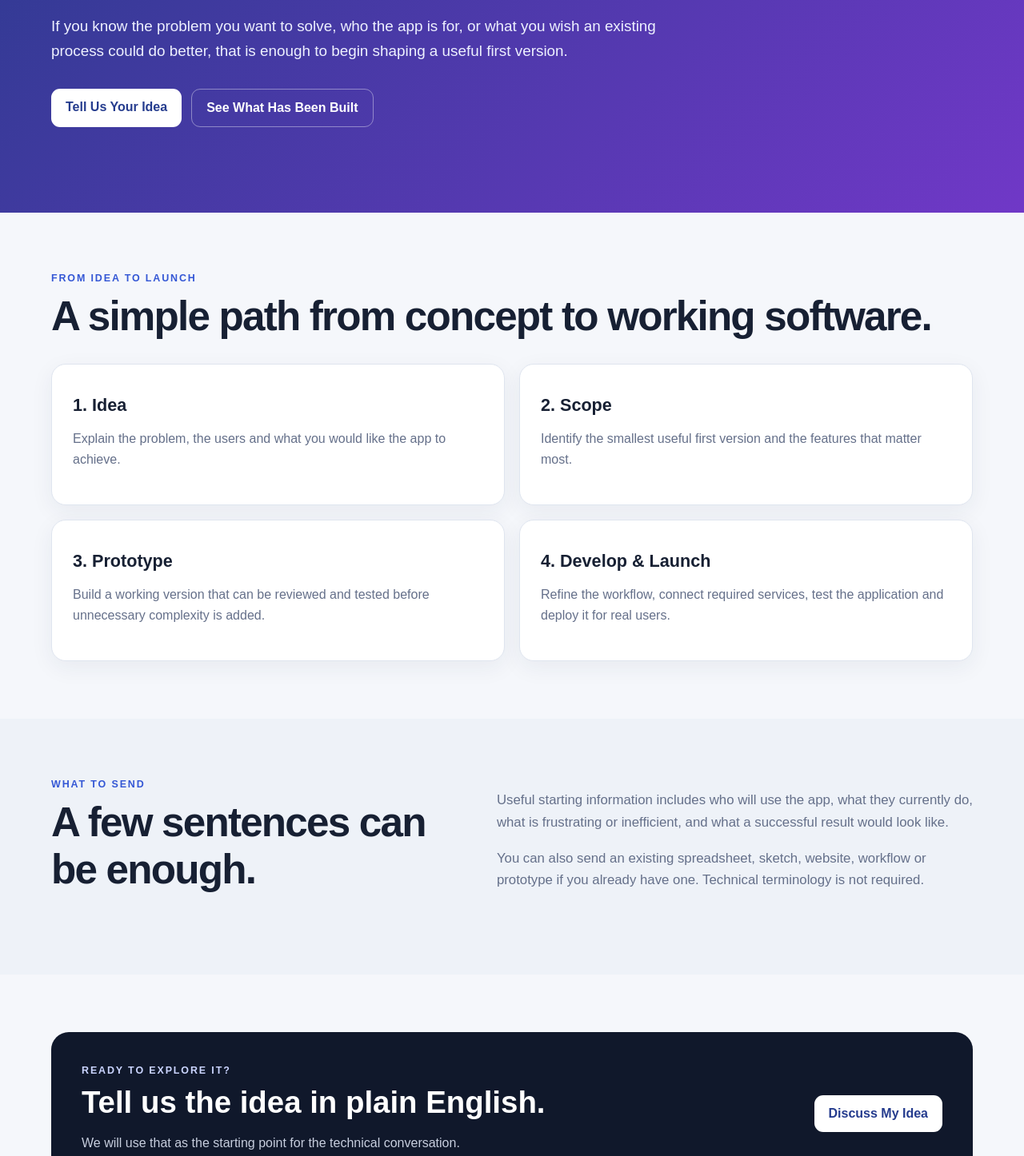
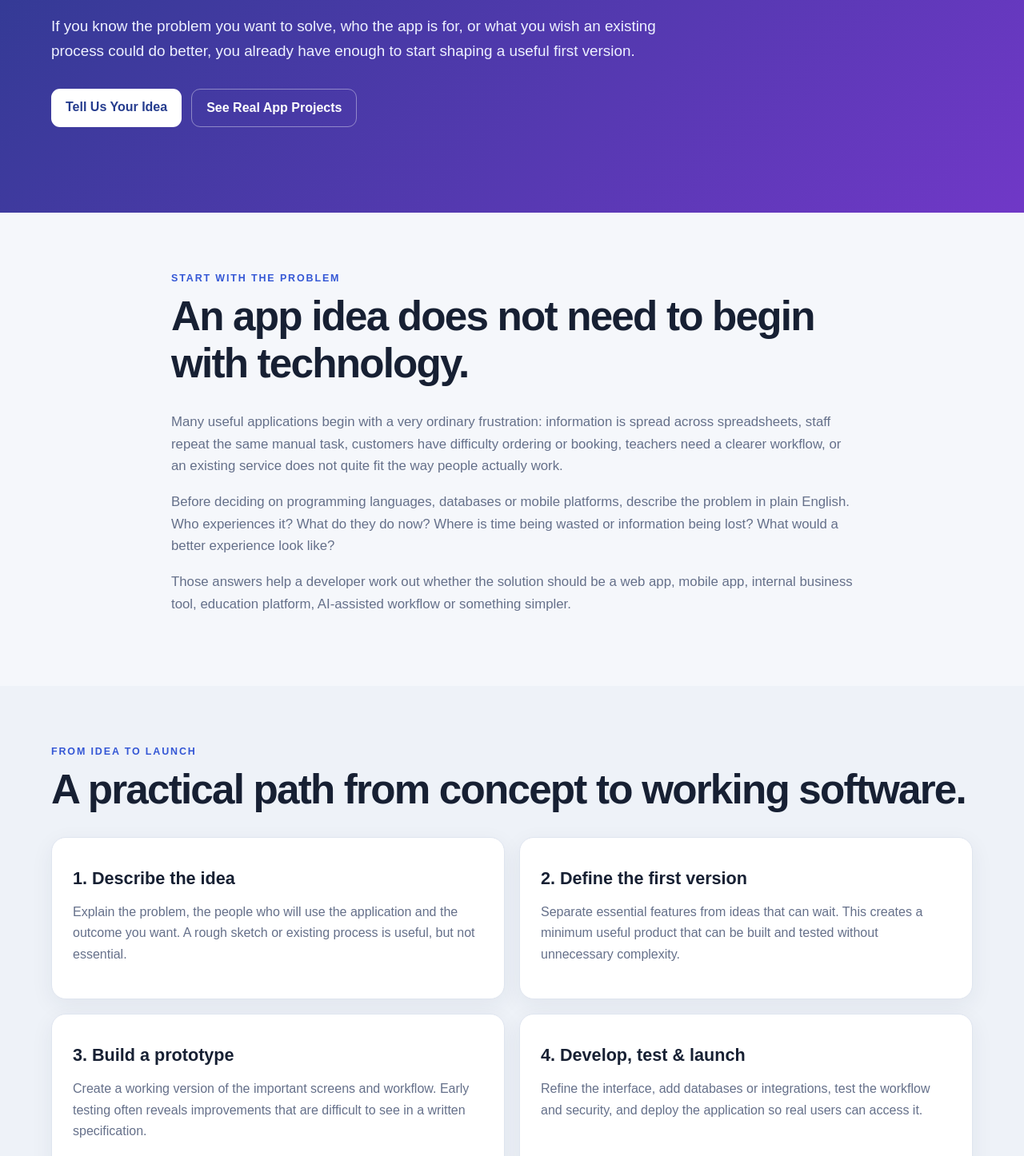
Before and after one commit to trevore777/eduappsplus_website, a Next.js app: page /have-an-idea in a window 1280 px wide. Shown: the part 424-1870 px from the top of the page at 80% size. Built offline with nearby package versions, Linux system fonts and the light colour scheme.

Commit message:
Expand app idea guide for search visibility

```diff
--- a/app/have-an-idea/page.js
+++ b/app/have-an-idea/page.js
@@ -1,29 +1,50 @@
 import Link from "next/link";
 
 export const metadata = {
-  title: "I Have an App Idea — Where Do I Start?",
-  description: "Have an app idea but not sure where to start? EDU Apps Plus helps turn early ideas into a clear prototype, development plan and working web or mobile application.",
+  title: "I Have an App Idea — Where Do I Start? | EDU Apps Plus",
+  description: "Have an app idea but not sure where to start? Learn how to turn an idea into a practical first version, what it may cost, what to prepare, and how EDU Apps Plus can help.",
   alternates: { canonical: "/have-an-idea" },
 };
+
+const faq = [
+  ["Do I need a complete specification before talking to a developer?", "No. A useful starting point is simply the problem you want to solve, who will use the app and what you would like them to be able to do. The technical specification can be developed from there."],
+  ["Should I build every feature in the first version?", "Usually not. A smaller first version is easier to test with real users and helps identify which features genuinely matter before more time and money are committed."],
+  ["Can an app connect to services I already use?", "Often, yes. Web applications can integrate with APIs and services such as payment systems, databases, AI tools, music platforms, weather data and other business systems when suitable access is available."],
+  ["Do I need an iPhone or Android app?", "Not necessarily. Many ideas are better suited to a responsive web application that works on phones, tablets and computers without requiring an App Store download."],
+  ["Can you help if I already have a spreadsheet, prototype or existing app?", "Yes. An existing workflow, spreadsheet, sketch, website or prototype can be a very useful starting point for understanding what should be kept, improved or automated."],
+];
 
 export default function HaveAnIdeaPage() {
   return <>
     <header className="siteHeader"><div className="wrap">
       <div className="top"><Link className="brand" href="/">EDU APPS+</Link><nav className="mainNav"><Link href="/app-development">App Development</Link><Link href="/education-apps">Education Apps</Link><Link href="/small-business-apps">Small Business Apps</Link><Link className="navCta" href="/enquire">Start a Project</Link></nav></div>
-      <div className="commercialHero"><span className="eyebrow">Have an app idea?</span><h1>You do not need to be a programmer to get started.</h1><p>If you know the problem you want to solve, who the app is for, or what you wish an existing process could do better, that is enough to begin shaping a useful first version.</p><div className="heroActions"><Link className="primaryButton" href="/enquire">Tell Us Your Idea</Link><Link className="secondaryButton" href="/case-studies">See What Has Been Built</Link></div></div>
+      <div className="commercialHero"><span className="eyebrow">I have an app idea — where do I start?</span><h1>You do not need to be a programmer to turn an idea into an app.</h1><p>If you know the problem you want to solve, who the app is for, or what you wish an existing process could do better, you already have enough to start shaping a useful first version.</p><div className="heroActions"><Link className="primaryButton" href="/enquire">Tell Us Your Idea</Link><Link className="secondaryButton" href="/case-studies">See Real App Projects</Link></div></div>
     </div></header>
 
     <main>
-      <section className="commercialSection"><div className="wrap"><span className="eyebrow dark">From idea to launch</span><h2 className="largeHeading">A simple path from concept to working software.</h2><div className="serviceGrid">
-        <div className="serviceCard"><h3>1. Idea</h3><p>Explain the problem, the users and what you would like the app to achieve.</p></div>
-        <div className="serviceCard"><h3>2. Scope</h3><p>Identify the smallest useful first version and the features that matter most.</p></div>
-        <div className="serviceCard"><h3>3. Prototype</h3><p>Build a working version that can be reviewed and tested before unnecessary complexity is added.</p></div>
-        <div className="serviceCard"><h3>4. Develop & Launch</h3><p>Refine the workflow, connect required services, test the application and deploy it for real users.</p></div>
+      <section className="commercialSection"><div className="wrap narrow"><span className="eyebrow dark">Start with the problem</span><h2 className="largeHeading">An app idea does not need to begin with technology.</h2><div className="aboutCopy"><p>Many useful applications begin with a very ordinary frustration: information is spread across spreadsheets, staff repeat the same manual task, customers have difficulty ordering or booking, teachers need a clearer workflow, or an existing service does not quite fit the way people actually work.</p><p>Before deciding on programming languages, databases or mobile platforms, describe the problem in plain English. Who experiences it? What do they do now? Where is time being wasted or information being lost? What would a better experience look like?</p><p>Those answers help a developer work out whether the solution should be a web app, mobile app, internal business tool, education platform, AI-assisted workflow or something simpler.</p></div></div></section>
+
+      <section className="commercialSection altSection"><div className="wrap"><span className="eyebrow dark">From idea to launch</span><h2 className="largeHeading">A practical path from concept to working software.</h2><div className="serviceGrid">
+        <div className="serviceCard"><h3>1. Describe the idea</h3><p>Explain the problem, the people who will use the application and the outcome you want. A rough sketch or existing process is useful, but not essential.</p></div>
+        <div className="serviceCard"><h3>2. Define the first version</h3><p>Separate essential features from ideas that can wait. This creates a minimum useful product that can be built and tested without unnecessary complexity.</p></div>
+        <div className="serviceCard"><h3>3. Build a prototype</h3><p>Create a working version of the important screens and workflow. Early testing often reveals improvements that are difficult to see in a written specification.</p></div>
+        <div className="serviceCard"><h3>4. Develop, test & launch</h3><p>Refine the interface, add databases or integrations, test the workflow and security, and deploy the application so real users can access it.</p></div>
       </div></div></section>
 
-      <section className="commercialSection altSection"><div className="wrap aboutGrid"><div><span className="eyebrow dark">What to send</span><h2 className="largeHeading">A few sentences can be enough.</h2></div><div className="aboutCopy"><p>Useful starting information includes who will use the app, what they currently do, what is frustrating or inefficient, and what a successful result would look like.</p><p>You can also send an existing spreadsheet, sketch, website, workflow or prototype if you already have one. Technical terminology is not required.</p></div></div></section>
+      <section className="commercialSection"><div className="wrap aboutGrid"><div><span className="eyebrow dark">What should I prepare?</span><h2 className="largeHeading">A few sentences can be enough.</h2></div><div className="aboutCopy"><p>You do not need a formal software brief. Write down who will use the app, what they currently do, what is frustrating or inefficient, and what a successful result would look like.</p><p>If you have an existing spreadsheet, paper form, website, workflow diagram, sketch or prototype, include it. Examples of other apps you like can also help explain the experience you have in mind.</p><p>It is also useful to identify anything the application may need to connect to, such as an existing database, payment provider, API, AI service or third-party platform.</p></div></div></section>
 
-      <section className="commercialSection"><div className="wrap"><div className="ctaPanel"><div><span className="eyebrow">Ready to explore it?</span><h2>Tell us the idea in plain English.</h2><p>We will use that as the starting point for the technical conversation.</p></div><Link className="primaryButton" href="/enquire">Discuss My Idea</Link></div></div></section>
+      <section className="commercialSection altSection"><div className="wrap narrow"><span className="eyebrow dark">Cost and scope</span><h2 className="largeHeading">How much does it cost to turn an app idea into a working product?</h2><div className="aboutCopy"><p>There is no useful single price for an app before its scope is understood. Cost is influenced by the number of user types, screens and workflows; whether accounts and permissions are required; database complexity; integrations with external services; payments; AI features; reporting; and the amount of testing and deployment work involved.</p><p>The most effective way to control cost is usually to identify the smallest version that solves the core problem. Once that version is working, additional features can be prioritised using feedback from real users rather than assumptions.</p><p>For a small business, school or individual with an idea, this staged approach can be more practical than commissioning a large application specification before anything has been tested.</p></div></div></section>
+
+      <section className="commercialSection"><div className="wrap"><span className="eyebrow dark">Examples</span><h2 className="largeHeading">Different ideas need different kinds of applications.</h2><div className="serviceGrid">
+        <div className="serviceCard"><h3>Education software</h3><p>Assessment evidence, teacher workflows, student learning tools, placement management and classroom applications.</p><Link className="textLink" href="/education-apps">Explore education app development →</Link></div>
+        <div className="serviceCard"><h3>Small business software</h3><p>Ordering, payments, customer workflows, job tracking and custom systems that replace repetitive manual processes.</p><Link className="textLink" href="/small-business-apps">Explore small business apps →</Link></div>
+        <div className="serviceCard"><h3>API & connected applications</h3><p>Applications that connect with services such as Spotify, weather data, payment providers or other platforms through APIs.</p><Link className="textLink" href="/case-studies">View case studies →</Link></div>
+        <div className="serviceCard"><h3>AI-assisted workflows</h3><p>Practical uses of AI inside an application, such as feedback, analysis, document processing or workflow assistance.</p><Link className="textLink" href="/app-development">See app development capabilities →</Link></div>
+      </div></div></section>
+
+      <section className="commercialSection altSection"><div className="wrap narrow"><span className="eyebrow dark">Common questions</span><h2 className="largeHeading">Questions people ask before building an app.</h2>{faq.map(([q,a]) => <div className="caseSection" key={q}><h2>{q}</h2><p>{a}</p></div>)}</div></section>
+
+      <section className="commercialSection"><div className="wrap"><div className="ctaPanel"><div><span className="eyebrow">Have an idea?</span><h2>Describe it in plain English.</h2><p>Tell EDU Apps Plus what you want to improve, who will use it and what you would like the application to achieve. That is enough to begin the technical conversation.</p></div><Link className="primaryButton" href="/enquire">Discuss My App Idea</Link></div></div></section>
     </main>
     <footer>EDU Apps Plus · Custom App Development · <Link href="/">Home</Link></footer>
   </>;
```
